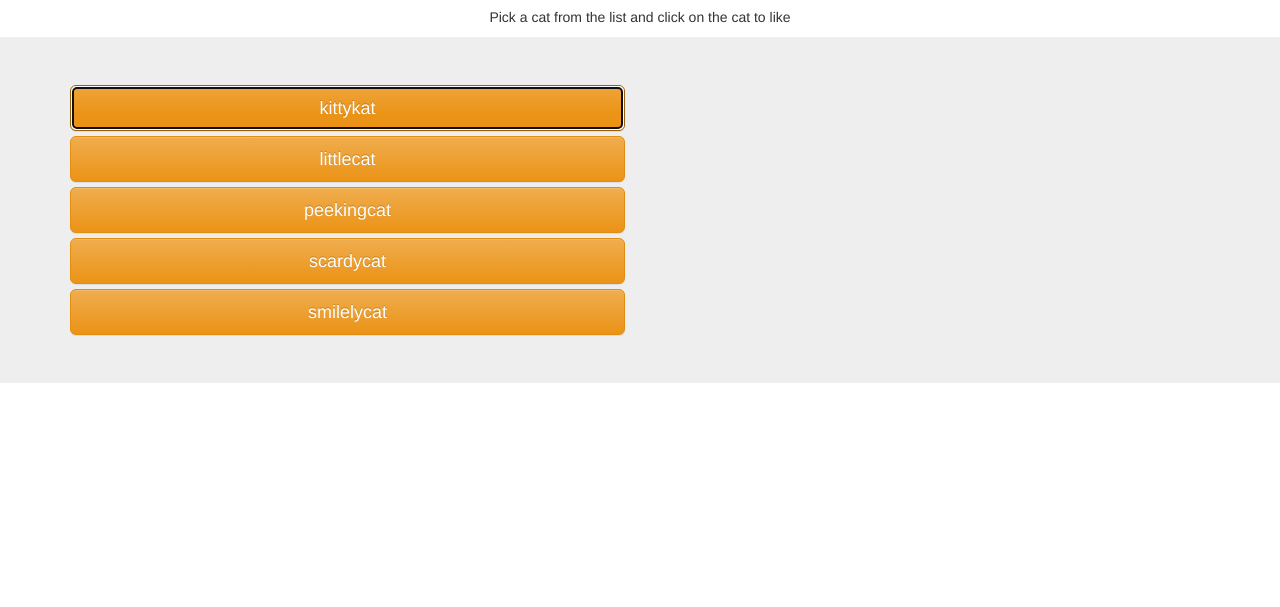
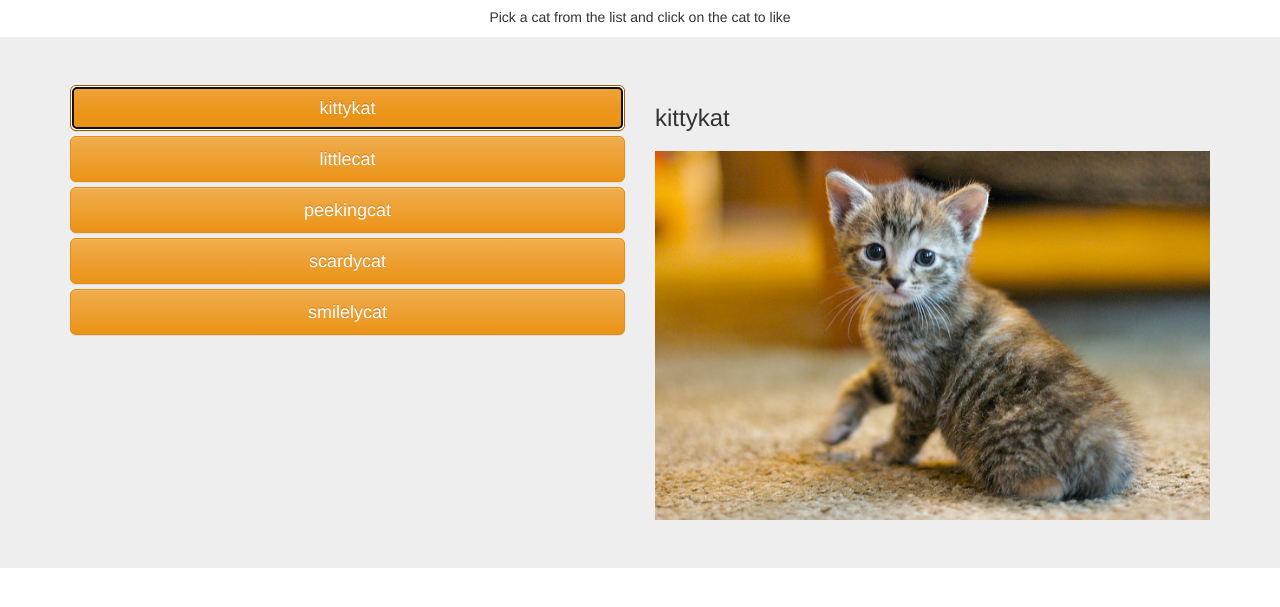
Before and after one commit to Bakermg/cat-clicker-premium, a plain HTML site: page index.html in a window 1280 px wide. Both pictures are taken after a click on the button "kittykat". Shown: the part 63-670 px from the top of the page. Drawn offline with nearby package versions, Linux system fonts and the light colour scheme.

Commit message:
Got the buttons and photos working with the names

```diff
--- a/index.html
+++ b/index.html
@@ -22,6 +22,8 @@
                     <div id="catList"></div>
                 </div>
                 <div id="photos" class="col-sm-6">
+                <h3 id="cat-name" class="text-left"></h3>
+                <h3 id="cat-clicks" class="text-right"></h3>
                     <img class="img-responsive" id="cat-photo">
                 </div>
             </div>
--- a/js/app.js
+++ b/js/app.js
@@ -47,12 +47,12 @@ $(function() {
 
                 init: function() {
                     model.init();
-                    view1.init();
-                    //view2.init();
+                    listView.init();
+                    photoView.init();
                 }
             };
 
-            var view1 = {
+            var listView = {
 
                 init: function() {
                     this.render();
@@ -62,14 +62,39 @@ $(function() {
                     var cats = controller.getCats();
 
 
-                    $('#photos').hide();
-
                     for (i = 0; i < cats.length; i++) {
-                        $('#catList').append('<button class="btn btn-lg btn-warning btn-block" id="cat' + i + 'href="#">' + cats[i].name + '</button>');
+                        $('#catList').append('<button class="btn btn-lg btn-warning btn-block" id="cat' + i + '"href="#">' + cats[i].name + '</button>');
                     }
                 }
 
             };
+
+            var photoView = {
+                init: function() {
+                    this.render();
+                },
+
+                render: function() {
+
+                    var cats = controller.getCats();
+                    var currentCat = controller.getCurrentCat();
+                    $('#photos').hide();
+
+
+                    for (var i = 0; i < cats.length; i++) {
+                        $('#cat' + i).on('click', (function(catCopy) {
+                            return function() {
+                                $('#photos').show();
+                                $('#cat-photo').attr({
+                                    src: catCopy.image
+                                });
+
+                                $('#cat-name').text(catCopy.name);
+                            }
+                        })(cats[i]));
+                    }
+                }
+            }
 
 
 
```
